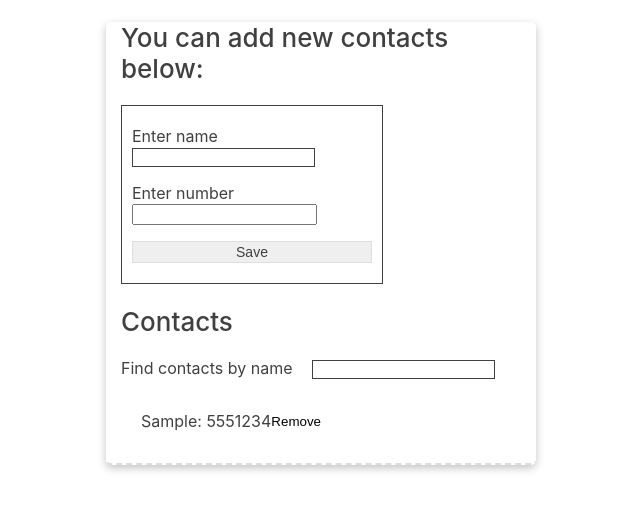
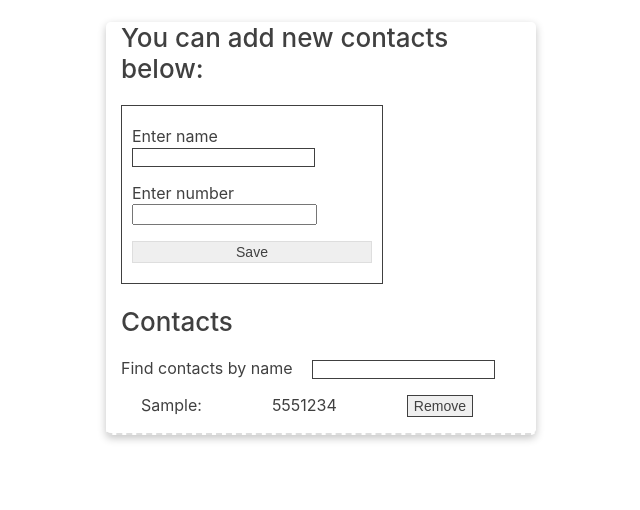
Before and after one commit to vlevkovska/goit-react-hw-02-phonebook, a React (Create React App) app: page / in a window 1280 px wide. Both pictures are taken after typing "Sample", "5551234" into the empty fields and a click on the button "Save". Shown: the top 510 px of the page, without its empty margins (319-959 px from the left). Built offline with nearby package versions, Linux system fonts and the light colour scheme.

Commit message:
Styles added

```diff
--- a/src/Components/ContactElement/ContactElement.js
+++ b/src/Components/ContactElement/ContactElement.js
@@ -2,9 +2,9 @@ import PropTypes from 'prop-types';
 import ce from './ContactElement.module.css';
 
 const ContactsEl = ({ name, number, id, onDeleteContact }) => (
-  <div className={ce.box}>
-    <p>{name}</p>
-    <p>: {number}</p>
+  <li className={ce.box}>
+    <span>{name}:</span>
+    <span>{number}</span>
     <button
       className={ce.btn}
       type="button"
@@ -12,7 +12,7 @@ const ContactsEl = ({ name, number, id, onDeleteContact }) => (
     >
       Remove
     </button>
-  </div>
+  </li>
 );
 ContactsEl.propTypes = {
   onDeleteContact: PropTypes.func,
--- a/src/Components/ContactElement/ContactElement.module.css
+++ b/src/Components/ContactElement/ContactElement.module.css
@@ -1,10 +1,41 @@
 .box {
   display: flex;
+  justify-content: space-between;
+  /* padding-top: 26px; */
 }
-.btn {
+.box:not(:last-child) {
+  margin-bottom: 10px;
+}
+/* .btn {
   background-color: Transparent;
   border: none;
   cursor: pointer;
   margin-left: auto;
   padding: 0;
+} */
+
+.btn {
+  padding: 2px 6px;
+  color: #404040;
+  border: 1px solid #404040;
+  cursor: pointer;
+  outline: none;
+  font-size: 14px;
+  /* height: 24px; */
 }
+.btn:hover,
+.btn:focus {
+  border: 1px solid red;
+}
+
+/* .item {
+  display: flex;
+  justify-content: space-between;
+}
+.item:not(:last-child) {
+  margin-bottom: 10px;
+} */
+li {
+  list-style-type: none; /* Убираем маркеры */
+  margin-bottom: 10px;
+}
--- a/src/Components/ContactList/ContactList.module.css
+++ b/src/Components/ContactList/ContactList.module.css
@@ -1,24 +1,19 @@
-.list {
+/* .list {
   width: 332px;
   padding-left: 20px;
   color: #404040;
-}
-.item {
+} */
+/* .item {
   display: flex;
   justify-content: space-between;
 }
 .item:not(:last-child) {
   margin-bottom: 10px;
+} */
+
+.list {
+  width: 332px;
+  /* height: 24px; */
+  padding-left: 20px;
+  color: #404040;
 }
-.button {
-  padding: 2px 6px;
-  color: #404040;
-  border: 1px solid #404040;
-  cursor: pointer;
-  outline: none;
-  font-size: 14px;
-}
-.button:hover,
-.button:focus {
-  border: 1px solid red;
-}
--- a/src/Components/Container/Container.module.css
+++ b/src/Components/Container/Container.module.css
@@ -9,7 +9,7 @@
   backdrop-filter: blur(5px);
   animation-duration: 1000ms;
   /* text-align: center; */
-  margin-bottom: 5px;
+  margin-bottom: 10px;
   border-bottom: 2px dashed #2b2b2b28;
 }
 
```
